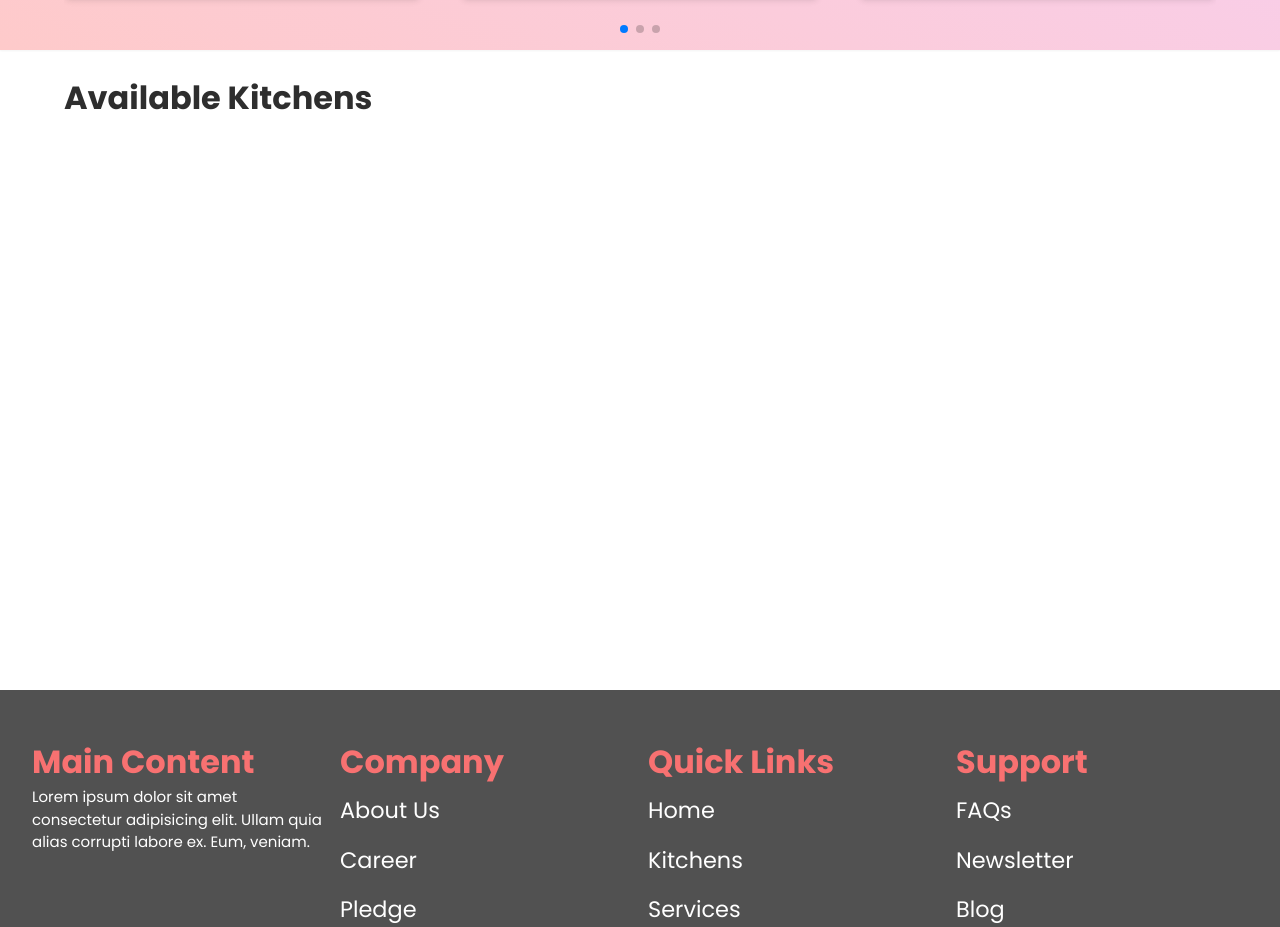
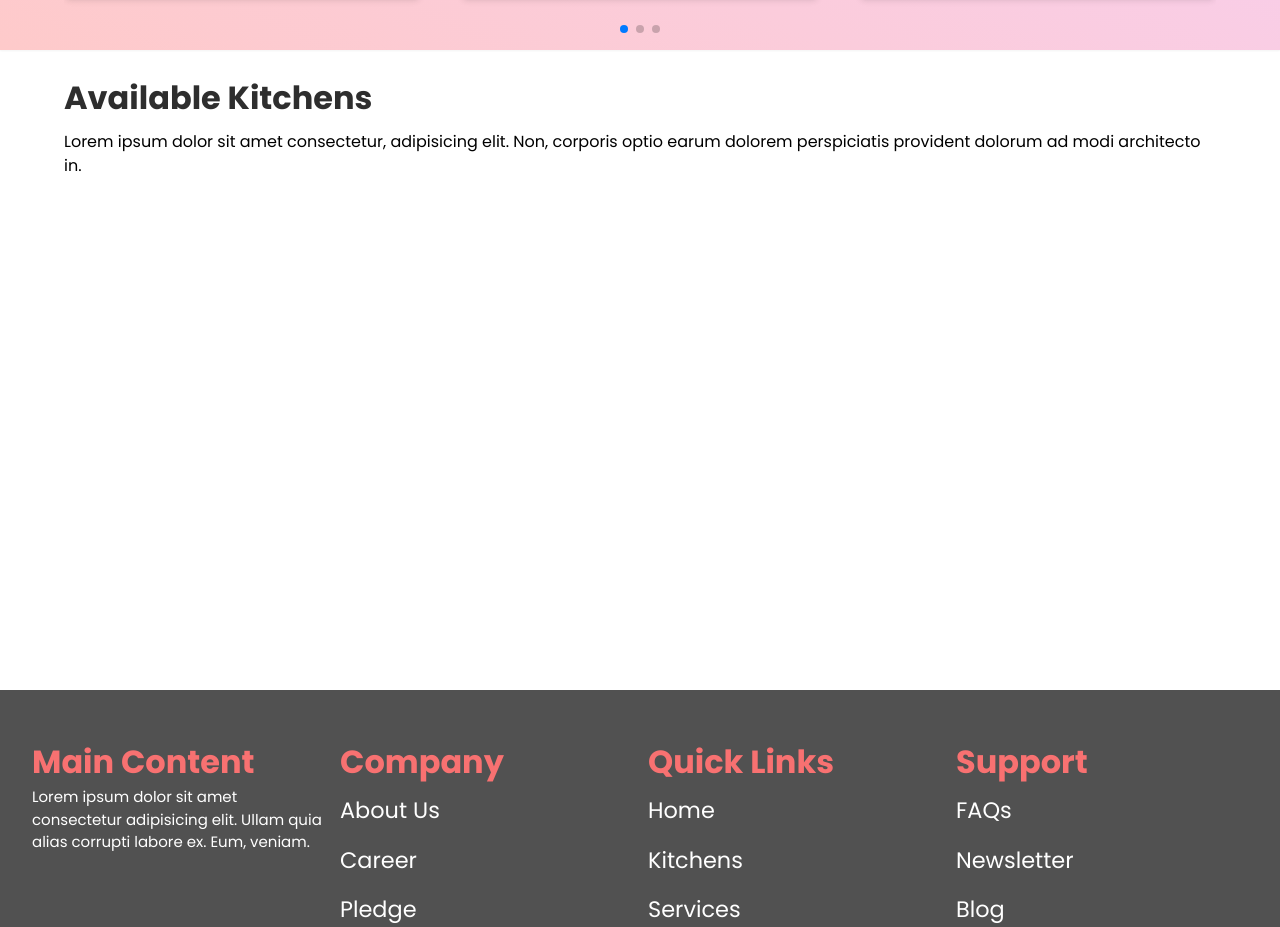
Before and after one commit to Kwarto/kfood, a React (Create React App) app: page /kitchens in a window 1280 px wide. Shown: the part 1527-2454 px from the top of the page. Built offline with nearby package versions, Linux system fonts and the light colour scheme.

Commit message:
Added p tag to all

```diff
--- a/src/components/AllKitchens.jsx
+++ b/src/components/AllKitchens.jsx
@@ -4,6 +4,7 @@ const AllKitchens = () => {
   return (
     <section className='w-full min-h-[80vh] py-4 md:px-16 px-4'>
       <h1 className='font-bold md:text-[2rem] text-[1.5rem] text-headingColor py-2'>Available Kitchens</h1>
+      <p>Lorem ipsum dolor sit amet consectetur, adipisicing elit. Non, corporis optio earum dolorem perspiciatis provident dolorum ad modi architecto in.</p>
     </section>
   )
 }
```
